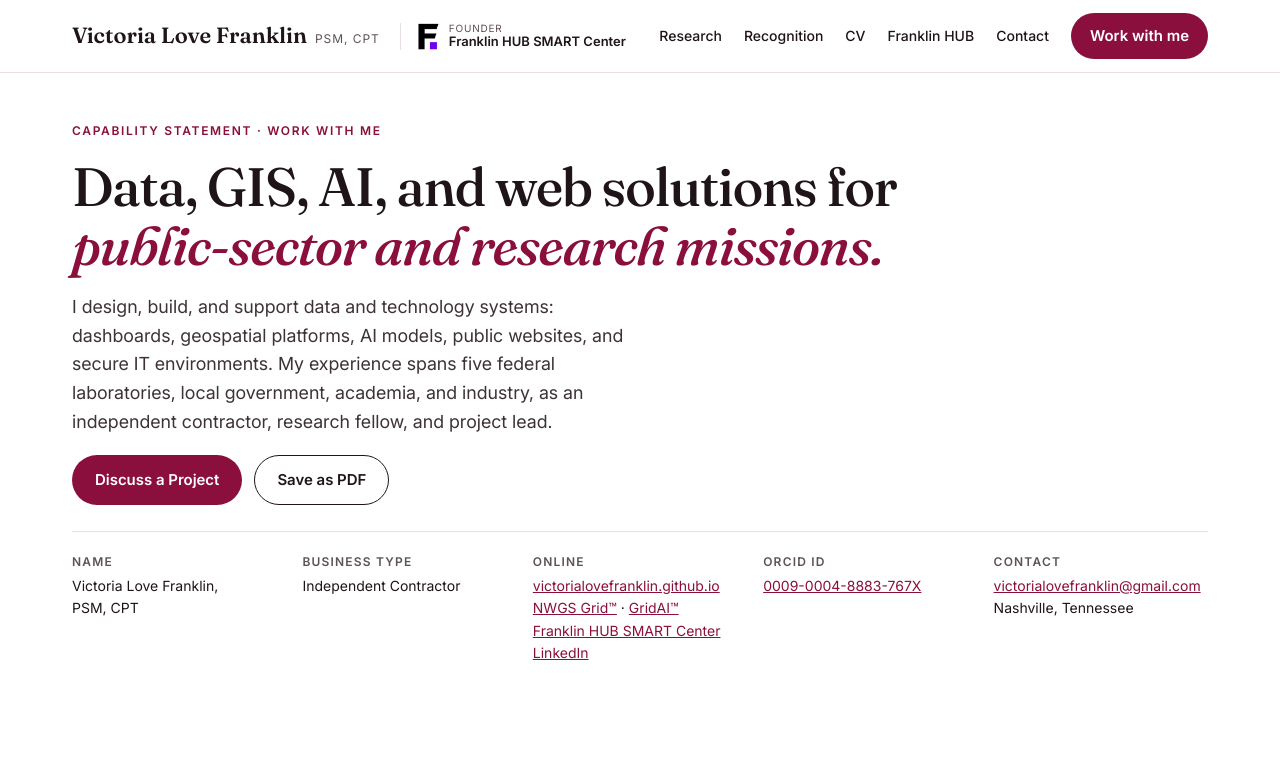
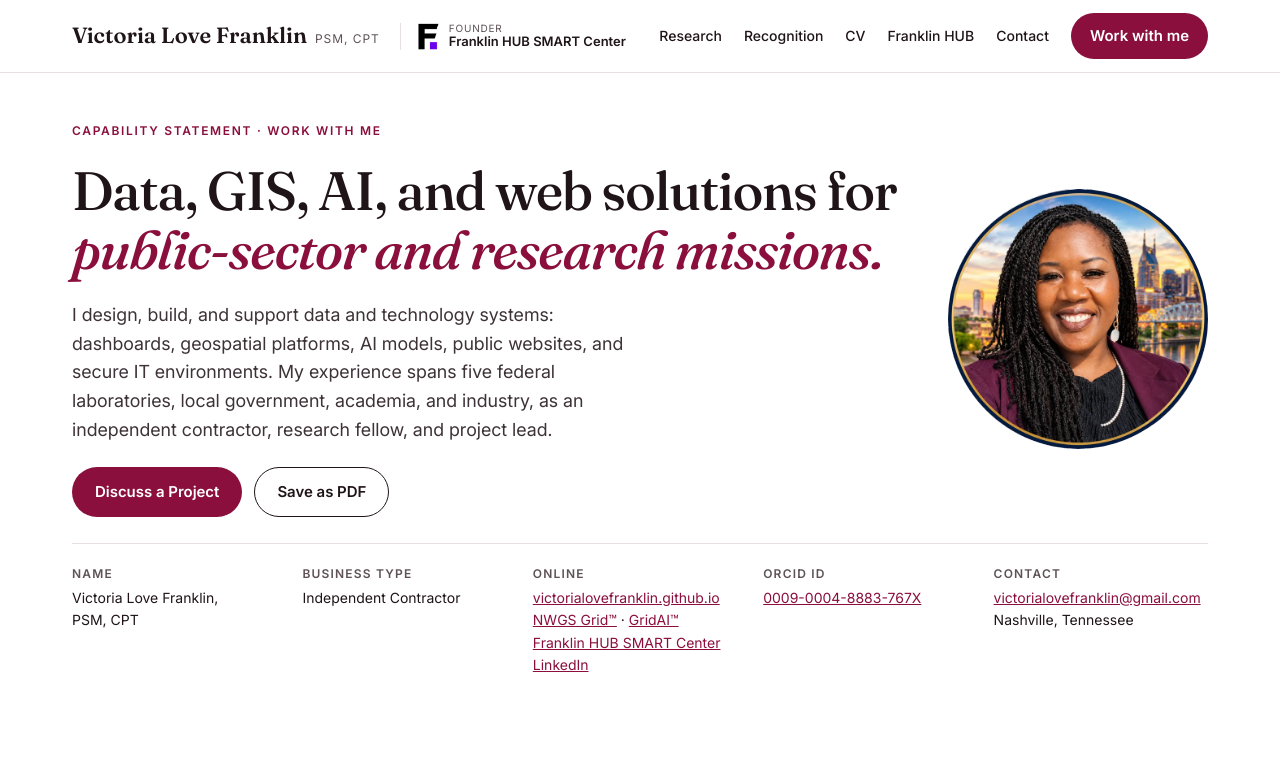
Before and after one commit to victorialovefranklin/victoria-franklin-site, a plain HTML site: page work-with-me.html in a window 1280 px wide. Shown: the top 763 px of the page. Drawn offline with Linux system fonts and the light colour scheme.

Commit message:
Show posters on the CV page and portrait on Work With Me
- Poster thumbnails (open full size) on four CV publication entries:
  Meador Poster Prize, Wastewater Summit, AMS 2026, Centennial Park
- Nashville portrait restored on the Work With Me page

Co-Authored-By: Claude Opus 5.5 <noreply@anthropic.com>
Claude-Session: https://claude.ai/code/session_011xJcbUFwYahsPp2puQacPQ

```diff
--- a/docs/site.css
+++ b/docs/site.css
@@ -304,3 +304,10 @@ table.exp td small{display:block;color:var(--muted);font-size:12.5px}
 .snapshot dd{overflow-wrap:anywhere}
 @media screen and (max-width:760px){.brand small{display:none}.brand b{font-size:20px}}
 @media print{.naics-print{display:block}}
+
+.pub-thumb{max-width:180px}
+.pub-thumb .thumb{aspect-ratio:4/3;margin:2px 0 0}
+.wwm-top{display:grid;grid-template-columns:minmax(0,1fr) 260px;gap:40px;align-items:center}
+.wwm-portrait{width:260px;height:260px;border-radius:50%;object-fit:cover}
+@media screen and (max-width:760px){.wwm-top{grid-template-columns:1fr;gap:24px}.wwm-portrait{width:180px;height:180px}}
+@media print{.pub-thumb{display:none}}
--- a/work-with-me.html
+++ b/work-with-me.html
@@ -53,7 +53,7 @@
 <main id="main">
 
 <section class="page-hero">
-<div class="wrap">
+<div class="wrap"><div class="wwm-top"><div class="hero-copy">
 <p class="eyebrow">Capability Statement · Work With Me</p>
 <h1>Data, GIS, AI, and web solutions for <em>public-sector and research missions.</em></h1>
 <p class="lede">I design, build, and support data and technology systems: dashboards, geospatial platforms, AI models, public websites, and secure IT environments. My experience spans five federal laboratories, local government, academia, and industry, as an independent contractor, research fellow, and project lead.</p>
@@ -61,14 +61,13 @@
 <a class="btn btn-primary" href="mailto:victorialovefranklin@gmail.com?subject=Project%20inquiry">Discuss a Project</a>
 <button class="btn btn-ghost" onclick="window.print()" type="button">Save as PDF</button>
 </div>
-<dl class="snapshot">
+</div><img alt="Victoria Love Franklin, smiling, in a burgundy blazer with the Nashville skyline behind her" class="wwm-portrait" height="640" src="docs/img/victoria-franklin-nashville.jpg" width="640"/></div><dl class="snapshot">
 <div><dt>Name</dt><dd>Victoria Love Franklin, PSM, CPT</dd></div>
 <div><dt>Business type</dt><dd>Independent Contractor</dd></div>
 <div><dt>Online</dt><dd><a href="index.html">victorialovefranklin.github.io</a><br/><a href="https://nwgsgrid.com/" rel="noopener" target="_blank">NWGS Grid™</a> · <a href="https://gridaitm.com/" rel="noopener" target="_blank">GridAI™</a><br/><a href="https://franklinhubsmartcenter.com/" rel="noopener" target="_blank">Franklin HUB SMART Center</a><br/><a href="https://www.linkedin.com/in/victoria-love-f-553740410/" rel="noopener" target="_blank">LinkedIn</a></dd></div>
 <div><dt>ORCID iD</dt><dd><a href="https://orcid.org/0009-0004-8883-767X" rel="noopener me" target="_blank">0009-0004-8883-767X</a></dd></div>
 <div><dt>Contact</dt><dd><a href="mailto:victorialovefranklin@gmail.com">victorialovefranklin@gmail.com</a><br/>Nashville, Tennessee</dd></div>
-</dl>
-</div>
+</dl></div>
 </section>
 <section class="section" id="competencies">
 <div class="wrap">
```
Also changed, not shown: experience.html (+1 -1 lines), docs/img/victoria-franklin-nashville.jpg (added).
